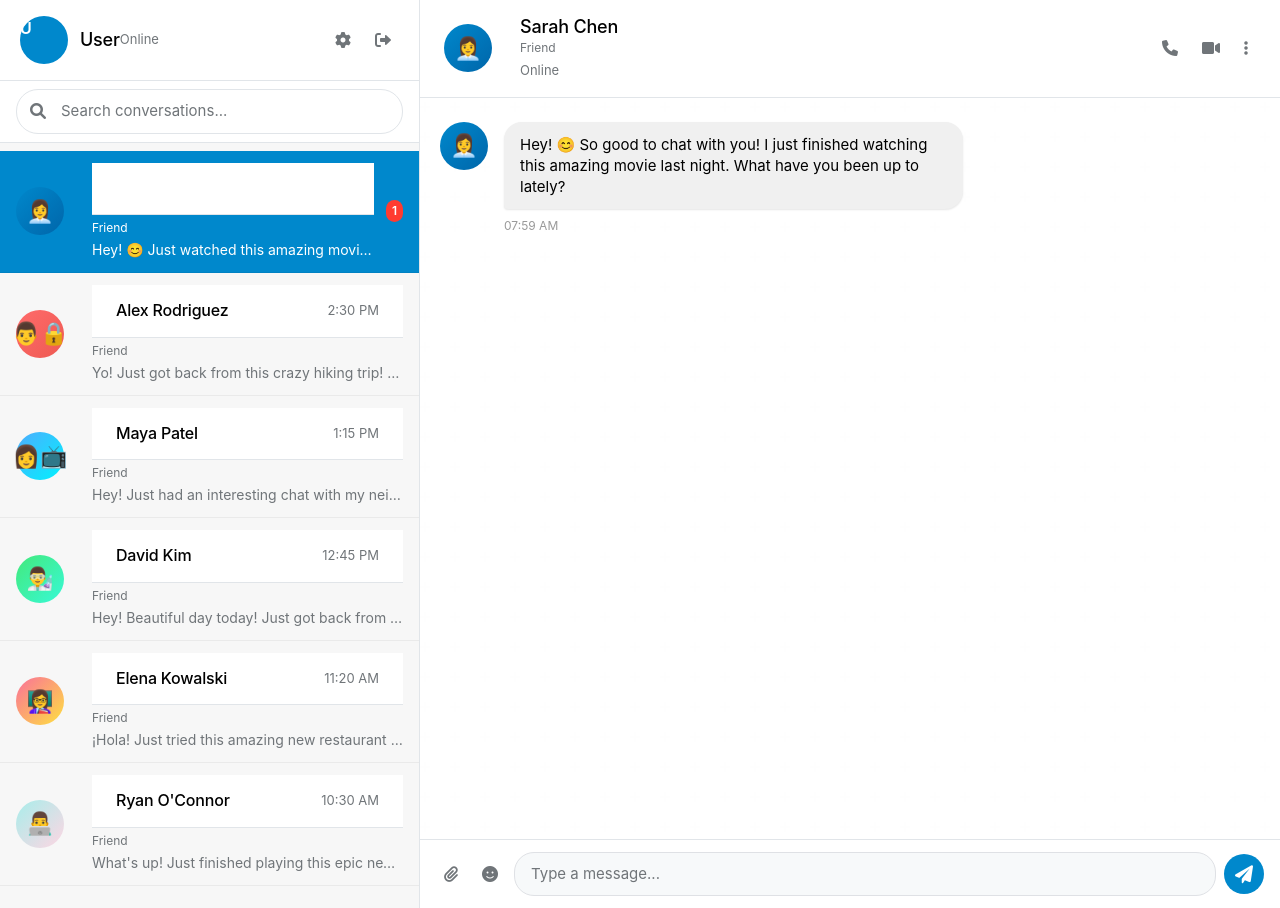
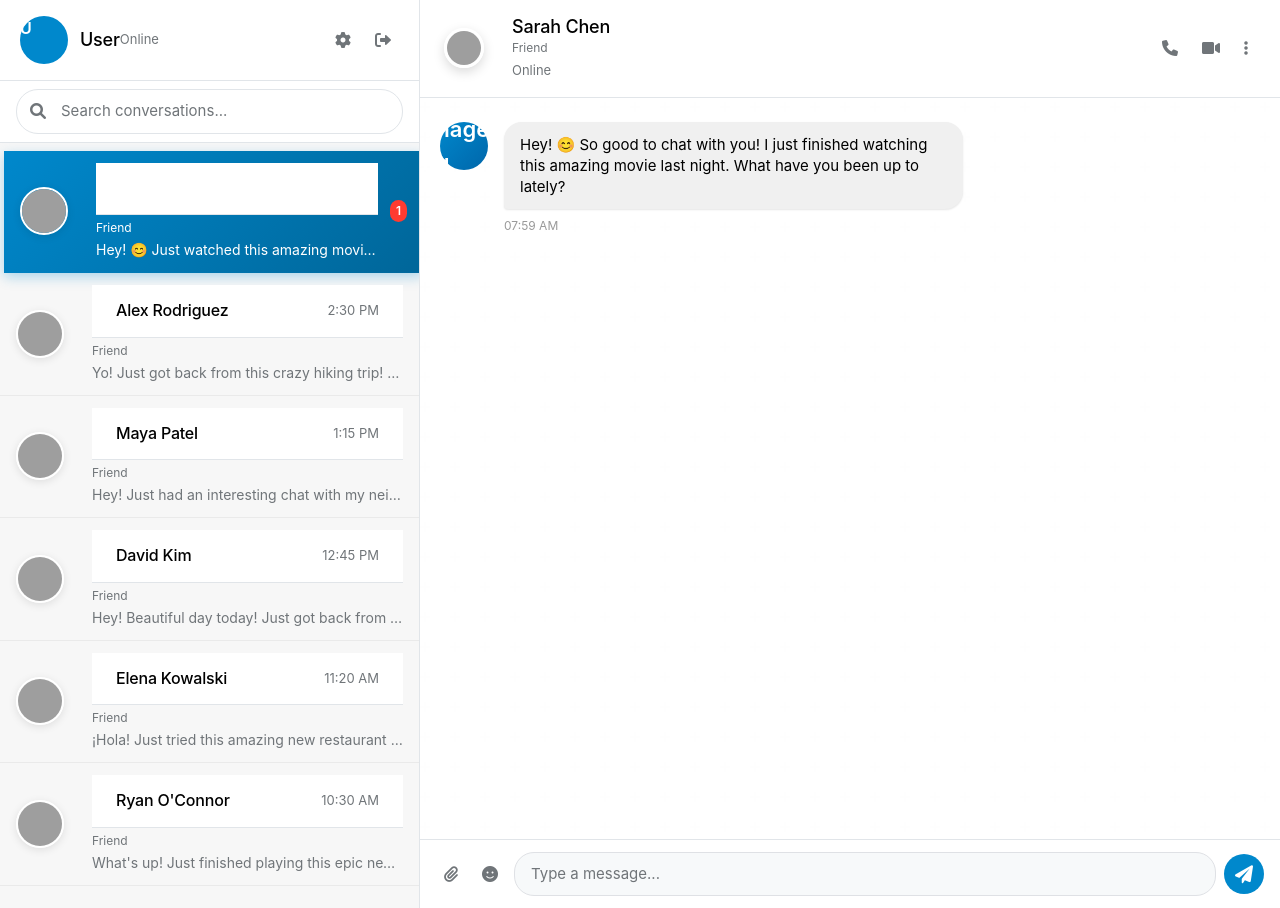
Before and after one commit to RiyaPatil28-codes/TelegramPII, a Flask app: template templates/dashboard.html in a window 1280 px wide. Run offline with Flask 3, Linux system fonts and the light colour scheme; the template is opened without the code that fills it, so the values that code supplies are empty; grey boxes are pictures that could not be loaded.

Commit message:
Add profile pictures and improve chat item appearance
Refactor CSS to replace emoji avatars with actual profile images, update chat item styling for a better user experience, and add profile picture styling classes.

Replit-Commit-Author: Agent
Replit-Commit-Session-Id: 5a681158-dd65-4831-8d93-2a6024ef80e9
Replit-Commit-Checkpoint-Type: full_checkpoint

```diff
--- a/static/css/style.css
+++ b/static/css/style.css
@@ -1512,12 +1512,16 @@ a.auth-btn.secondary:hover {
 }
 
 .chat-item:hover {
-    background: #f1f3f4;
+    background: rgba(0, 136, 204, 0.08);
+    transform: translateX(2px);
+    transition: all 0.2s ease;
 }
 
 .chat-item.active {
-    background: #0088cc;
+    background: linear-gradient(135deg, #0088cc, #006699);
     color: #ffffff;
+    box-shadow: 0 4px 12px rgba(0, 136, 204, 0.3);
+    transform: translateX(4px);
 }
 
 .chat-item.active .chat-header h4,
@@ -1844,6 +1848,34 @@ a.auth-btn.secondary:hover {
     font-style: italic;
 }
 
+/* Profile Picture Styles */
+.profile-pic {
+    width: 50px;
+    height: 50px;
+    border-radius: 50%;
+    object-fit: cover;
+    border: 2px solid #ffffff;
+    box-shadow: 0 2px 8px rgba(0, 0, 0, 0.1);
+}
+
+.profile-pic-large {
+    width: 60px;
+    height: 60px;
+    border-radius: 50%;
+    object-fit: cover;
+    border: 3px solid #ffffff;
+    box-shadow: 0 4px 12px rgba(0, 0, 0, 0.15);
+}
+
+.profile-pic-chat {
+    width: 40px;
+    height: 40px;
+    border-radius: 50%;
+    object-fit: cover;
+    border: 2px solid #ffffff;
+    box-shadow: 0 2px 6px rgba(0, 0, 0, 0.1);
+}
+
 /* Responsive */
 @media (max-width: 768px) {
     .chat-sidebar {
--- a/static/js/chat.js
+++ b/static/js/chat.js
@@ -5,7 +5,7 @@ class ChatManager {
             'ai-assistant': {
                 name: 'Sarah Chen',
                 subtitle: 'Friend',
-                avatar: '👩‍💼',
+                avatar: '/static/images/sarah-chen.png',
                 class: 'ai-avatar',
                 responses: [
                     "Hey! 😊 So good to chat with you! I just finished watching this amazing movie last night. What have you been up to lately?",
@@ -19,7 +19,7 @@ class ChatManager {
             'pii-detector': {
                 name: 'Alex Rodriguez',
                 subtitle: 'Friend',
-                avatar: '👨‍🔒',
+                avatar: '/static/images/alex-rodriguez.png',
                 class: 'security-avatar',
                 responses: [
                     "Yo! What's good? I just got back from this crazy hiking trip last weekend. The views were insane! What have you been up to?",
@@ -33,7 +33,7 @@ class ChatManager {
             'news-bot': {
                 name: 'Maya Patel',
                 subtitle: 'Friend',
-                avatar: '👩‍📺',
+                avatar: '/static/images/maya-patel.png',
                 class: 'news-avatar',
                 responses: [
                     "Hey! I just had the most interesting conversation with my neighbor about their travels. People have such amazing stories! What's new with you?",
@@ -47,7 +47,7 @@ class ChatManager {
             'weather-bot': {
                 name: 'David Kim',
                 subtitle: 'Friend',
-                avatar: '👨‍🔬',
+                avatar: '/static/images/david-kim.png',
                 class: 'weather-avatar',
                 responses: [
                     "Hey! Beautiful day today, isn't it? I just got back from a morning run and the weather was perfect. What have you been up to?",
@@ -61,7 +61,7 @@ class ChatManager {
             'translator-bot': {
                 name: 'Elena Kowalski',
                 subtitle: 'Friend',
-                avatar: '👩‍🏫',
+                avatar: '/static/images/elena-kowalski.png',
                 class: 'translator-avatar',
                 responses: [
                     "¡Hola! I just tried this amazing new restaurant that serves fusion cuisine. The flavors were incredible! What's the best food you've had lately?",
@@ -75,7 +75,7 @@ class ChatManager {
             'code-helper': {
                 name: 'Ryan O\'Connor',
                 subtitle: 'Friend',
-                avatar: '👨‍💻',
+                avatar: '/static/images/ryan-oconnor.png',
                 class: 'code-avatar',
                 responses: [
                     "What's up! Just finished playing this epic new game - totally addictive! When I'm not coding, I'm usually gaming or jamming to music. What do you do for fun?",
@@ -143,8 +143,11 @@ class ChatManager {
 
         // Update chat header
         document.getElementById('currentBotName').textContent = bot.name;
-        document.querySelector('.contact-avatar .avatar-circle').className = `avatar-circle ${bot.class}`;
-        document.querySelector('.contact-avatar .avatar-circle').innerHTML = bot.avatar;
+        const contactAvatarImg = document.querySelector('.contact-avatar .profile-pic-large');
+        if (contactAvatarImg) {
+            contactAvatarImg.src = bot.avatar;
+            contactAvatarImg.alt = bot.name;
+        }
 
         // Clear messages and load bot's intro
         this.loadBotMessages(botId);
@@ -209,9 +212,7 @@ class ChatManager {
             messageDiv.className = 'message bot-message';
             messageDiv.innerHTML = `
                 <div class="message-avatar">
-                    <div class="avatar-circle ${bot.class}">
-                        ${bot.avatar}
-                    </div>
+                    <img src="${bot.avatar}" alt="${bot.name}" class="profile-pic-chat">
                 </div>
                 <div class="message-content">
                     <div class="message-bubble">
@@ -249,9 +250,7 @@ class ChatManager {
         typingDiv.id = 'typingIndicator';
         typingDiv.innerHTML = `
             <div class="message-avatar">
-                <div class="avatar-circle ${bot.class}">
-                    ${bot.avatar}
-                </div>
+                <img src="${bot.avatar}" alt="${bot.name}" class="profile-pic-chat">
             </div>
             <div class="typing-dots">
                 <span></span>
--- a/templates/dashboard.html
+++ b/templates/dashboard.html
@@ -42,9 +42,7 @@
         <div class="chat-list">
             <div class="chat-item active" data-bot-id="ai-assistant">
                 <div class="chat-avatar">
-                    <div class="avatar-circle ai-avatar">
-                        👩‍💼
-                    </div>
+                    <img src="/static/images/sarah-chen.png" alt="Sarah Chen" class="profile-pic">
                 </div>
                 <div class="chat-info">
                     <div class="chat-header">
@@ -61,9 +59,7 @@
 
             <div class="chat-item" data-bot-id="pii-detector">
                 <div class="chat-avatar">
-                    <div class="avatar-circle security-avatar">
-                        👨‍🔒
-                    </div>
+                    <img src="/static/images/alex-rodriguez.png" alt="Alex Rodriguez" class="profile-pic">
                 </div>
                 <div class="chat-info">
                     <div class="chat-header">
@@ -77,9 +73,7 @@
 
             <div class="chat-item" data-bot-id="news-bot">
                 <div class="chat-avatar">
-                    <div class="avatar-circle news-avatar">
-                        👩‍📺
-                    </div>
+                    <img src="/static/images/maya-patel.png" alt="Maya Patel" class="profile-pic">
                 </div>
                 <div class="chat-info">
                     <div class="chat-header">
@@ -93,9 +87,7 @@
 
             <div class="chat-item" data-bot-id="weather-bot">
                 <div class="chat-avatar">
-                    <div class="avatar-circle weather-avatar">
-                        👨‍🔬
-                    </div>
+                    <img src="/static/images/david-kim.png" alt="David Kim" class="profile-pic">
                 </div>
                 <div class="chat-info">
                     <div class="chat-header">
@@ -109,9 +101,7 @@
 
             <div class="chat-item" data-bot-id="translator-bot">
                 <div class="chat-avatar">
-                    <div class="avatar-circle translator-avatar">
-                        👩‍🏫
-                    </div>
+                    <img src="/static/images/elena-kowalski.png" alt="Elena Kowalski" class="profile-pic">
                 </div>
                 <div class="chat-info">
                     <div class="chat-header">
@@ -125,9 +115,7 @@
 
             <div class="chat-item" data-bot-id="code-helper">
                 <div class="chat-avatar">
-                    <div class="avatar-circle code-avatar">
-                        👨‍💻
-                    </div>
+                    <img src="/static/images/ryan-oconnor.png" alt="Ryan O'Connor" class="profile-pic">
                 </div>
                 <div class="chat-info">
                     <div class="chat-header">
@@ -146,9 +134,7 @@
         <div class="chat-header">
             <div class="chat-contact">
                 <div class="contact-avatar">
-                    <div class="avatar-circle ai-avatar">
-                        👩‍💼
-                    </div>
+                    <img src="/static/images/sarah-chen.png" alt="Sarah Chen" class="profile-pic-large">
                 </div>
                 <div class="contact-info">
                     <h3 id="currentBotName">Sarah Chen</h3>
@@ -173,9 +159,7 @@
         <div class="messages-container" id="messagesContainer">
             <div class="message bot-message">
                 <div class="message-avatar">
-                    <div class="avatar-circle ai-avatar">
-                        👩‍💼
-                    </div>
+                    <img src="/static/images/sarah-chen.png" alt="Sarah Chen" class="profile-pic-chat">
                 </div>
                 <div class="message-content">
                     <div class="message-bubble">
```
Also changed, not shown: attached_assets/generated_images/Alex_Rodriguez_profile_photo_90a25d6e.png (added), attached_assets/generated_images/David_Kim_profile_photo_91182b3d.png (added), attached_assets/generated_images/Elena_Kowalski_profile_photo_17edbf64.png (added), attached_assets/generated_images/Maya_Patel_profile_photo_45977ed7.png (added), attached_assets/generated_images/Ryan_O'Connor_profile_photo_c682a903.png (added), attached_assets/generated_images/Sarah_Chen_profile_photo_a7334fb1.png (added), attached_assets/image_1754812448774.png (added), 6 other files.
